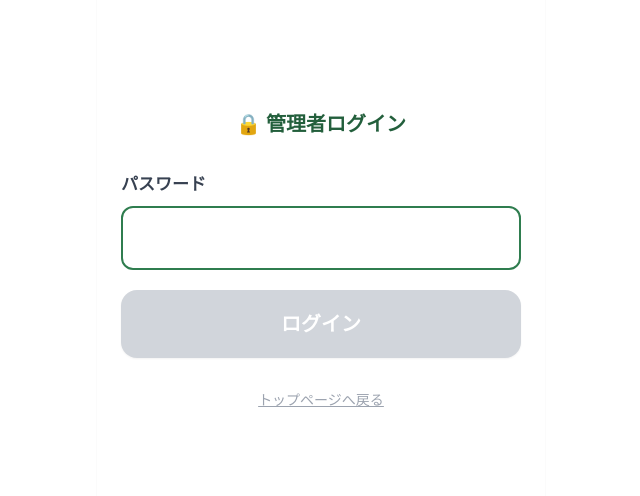
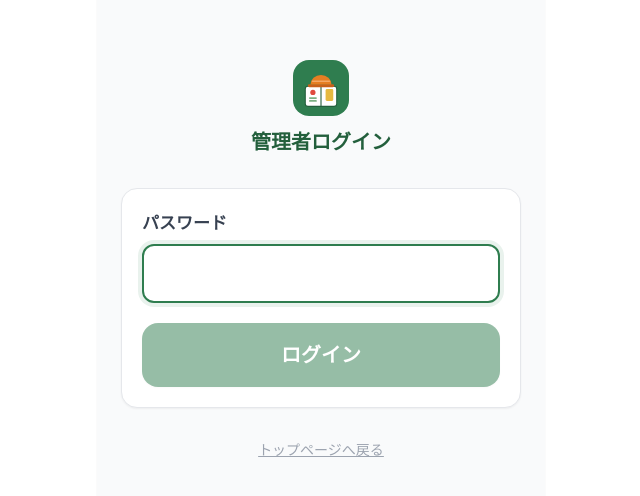
Before and after one commit to nisimura0227-gif/-, a Next.js app: page /admin/login in a window 1280 px wide. Shown: the part 140-636 px from the top of the page, without its empty margins (319-959 px from the left). Built offline with nearby package versions, Linux system fonts and the light colour scheme.

Commit message:
Add files via upload

```diff
--- a/app/admin/login/page.tsx
+++ b/app/admin/login/page.tsx
@@ -3,6 +3,8 @@
 import { useState } from "react";
 import { useRouter } from "next/navigation";
 import Link from "next/link";
+import Button from "@/components/ui/Button";
+import { Input, FieldLabel } from "@/components/ui/Field";
 
 export default function AdminLoginPage() {
   const router = useRouter();
@@ -35,28 +37,26 @@ export default function AdminLoginPage() {
   }
 
   return (
-    <main className="flex min-h-screen flex-col justify-center px-6 py-10">
-      <h1 className="mb-8 text-center text-xl font-bold text-brand-dark">🔒 管理者ログイン</h1>
-      <form onSubmit={handleSubmit} className="flex flex-col gap-5">
+    <main className="flex min-h-screen flex-col justify-center bg-gray-50 px-6 py-10">
+      <div className="mb-8 flex flex-col items-center gap-3">
+        <img src="/icon.svg" alt="" width={56} height={56} className="rounded-2xl" />
+        <h1 className="text-xl font-bold text-brand-dark">管理者ログイン</h1>
+      </div>
+      <form onSubmit={handleSubmit} className="flex flex-col gap-5 rounded-2xl border border-gray-200 bg-white p-5 shadow-sm">
         <div>
-          <label className="mb-2 block text-base font-bold text-gray-700">パスワード</label>
-          <input
+          <FieldLabel>パスワード</FieldLabel>
+          <Input
             type="password"
             value={password}
             onChange={(e) => setPassword(e.target.value)}
             required
             autoFocus
-            className="w-full rounded-xl border-2 border-gray-300 bg-white px-4 py-4 text-lg focus:border-brand focus:outline-none"
           />
         </div>
         {error && <p className="rounded-lg bg-red-50 px-4 py-3 text-sm font-semibold text-red-600">{error}</p>}
-        <button
-          type="submit"
-          disabled={submitting || !password}
-          className="w-full rounded-2xl bg-brand px-6 py-5 text-xl font-bold text-white shadow-sm active:bg-brand-dark disabled:bg-gray-300"
-        >
+        <Button type="submit" size="lg" disabled={submitting || !password}>
           {submitting ? "確認中..." : "ログイン"}
-        </button>
+        </Button>
       </form>
       <Link href="/" className="mt-8 text-center text-sm text-gray-400 underline">
         トップページへ戻る
```
